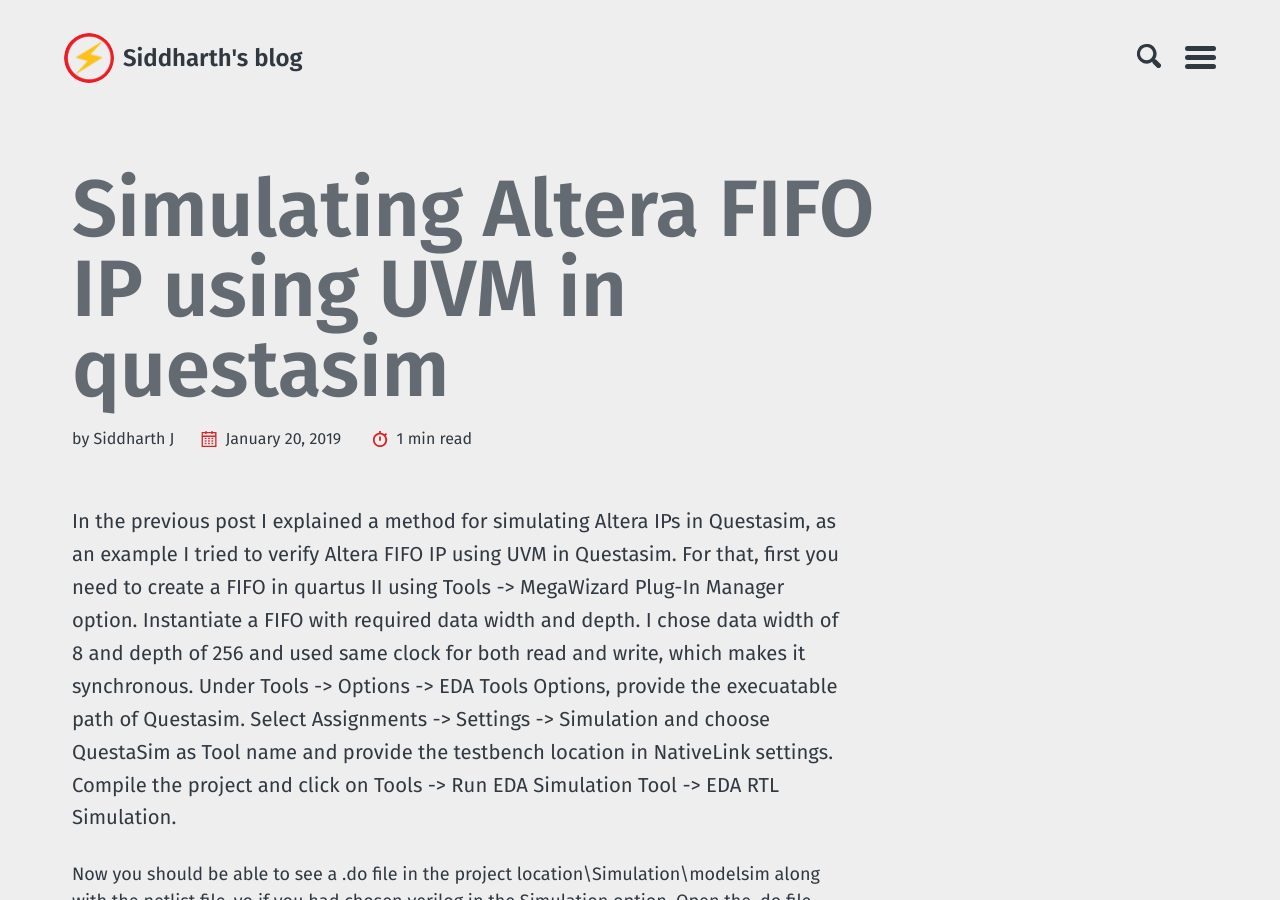
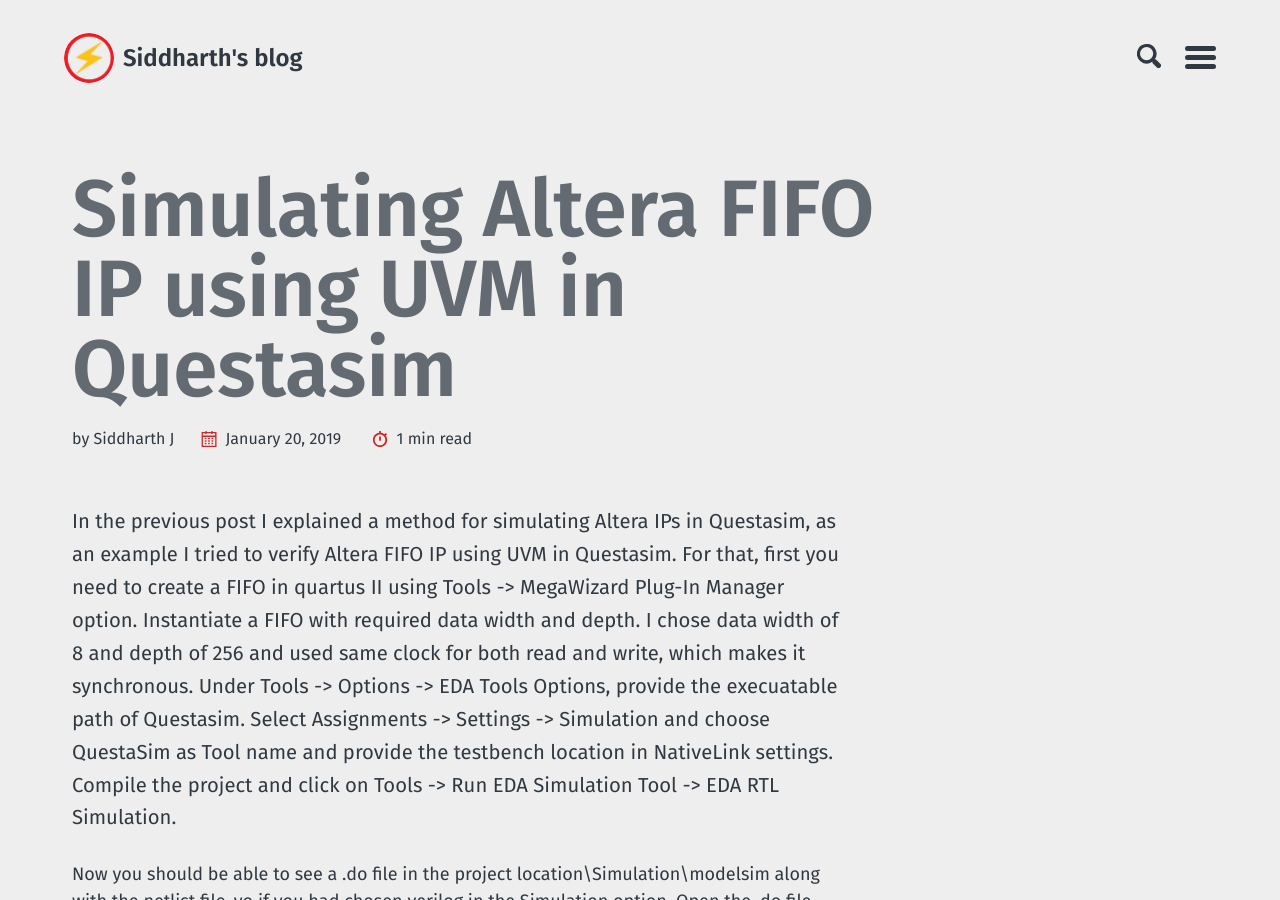
Before and after one commit to siddharth-pro/gitSiddharth.github.io, a Jekyll site: the page built from _posts/2019-01-20-simulating-altera-fifo-ip-using-uvm-in-questasim.markdown, in a window 1280 px wide and 900 px high. Built offline with Jekyll 4.4.1, drawn with Linux system fonts in a browser that asks for light colours.

```diff
--- a/_posts/2019-01-20-simulating-altera-fifo-ip-using-uvm-in-questasim.markdown
+++ b/_posts/2019-01-20-simulating-altera-fifo-ip-using-uvm-in-questasim.markdown
@@ -1,6 +1,6 @@
 ---
 layout: post
-title: "Simulating Altera FIFO IP using UVM in questasim"
+title: "Simulating Altera FIFO IP using UVM in Questasim"
 date: "2019-01-20"
 ---
 
```
